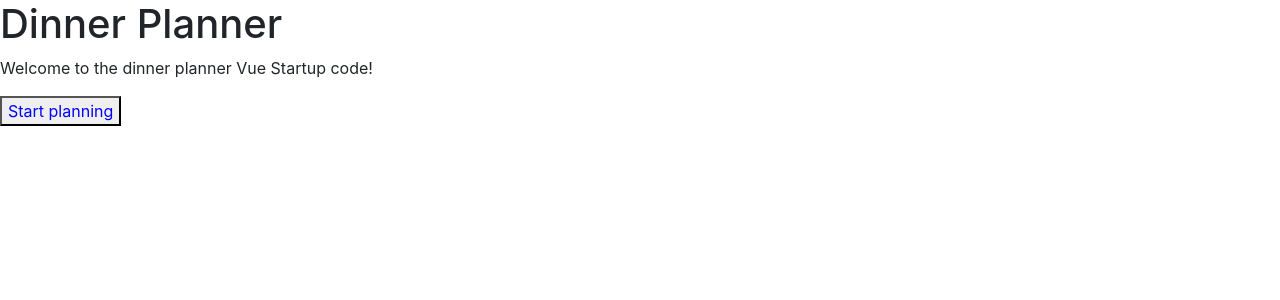
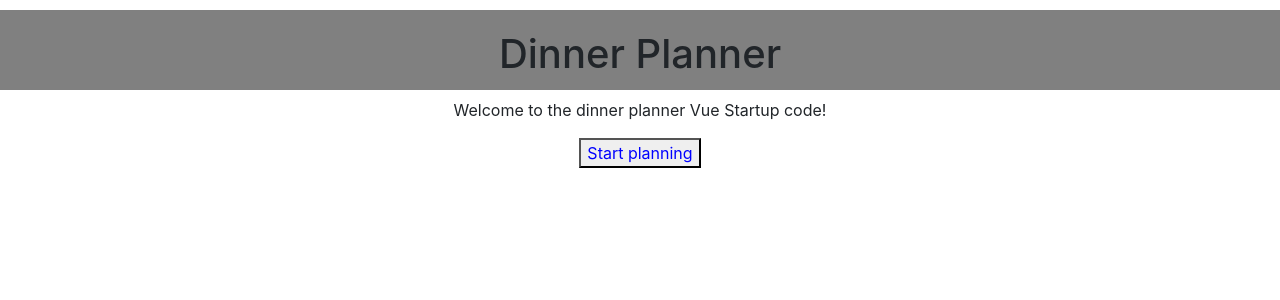
Before and after one commit to joarse/dinnerplanner-html-vue, a Vue app: page / in a window 1280 px wide. Shown: the top 300 px of the page. Built offline with nearby package versions, Linux system fonts and the light colour scheme.

Commit message:
added css for header

```diff
--- a/src/App.vue
+++ b/src/App.vue
@@ -1,7 +1,7 @@
 <template>
   <div id="app">
-    <h1>Dinner Planner</h1>
-    <router-view/>
+    <h1 id="heading">Dinner Planner</h1>
+    <router-view />
   </div>
 </template>
 
@@ -10,3 +10,17 @@ export default {
   name: 'App'
 }
 </script>
+
+<style>
+  #app{
+    text-align: center;
+    height: 100%;
+    width: 100%;
+  }
+  #heading{
+    background-color: gray;
+    height: 80px;
+    margin-top: 10px;
+    padding-top: 20px;
+  }
+</style>
```
